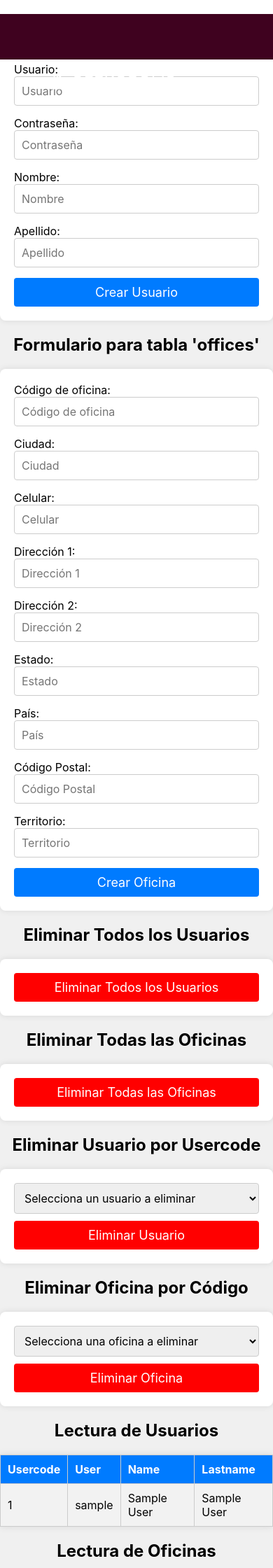
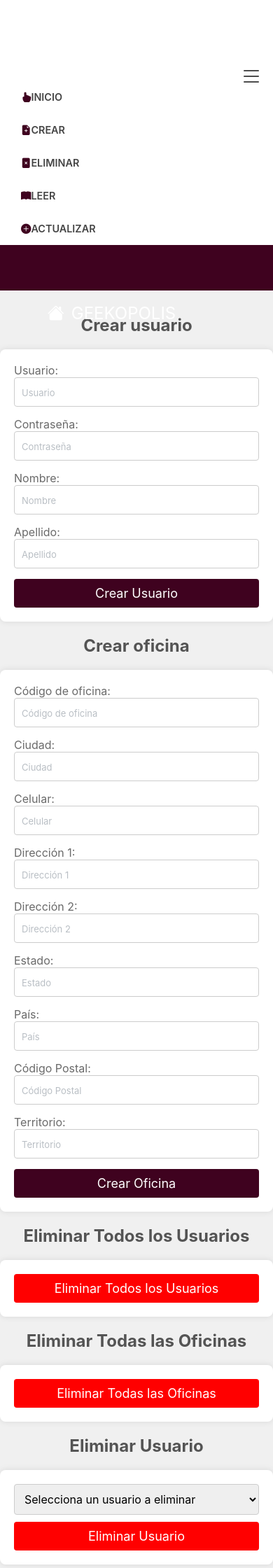
Before and after one commit to Heyissac/store-php, a PHP site: page /crud.php in a window 390 px wide; the page is wider, and only the part inside the window is pictured. Shown: the top 2240 px of that part at 70% size. Run offline with PHP 8.4, Linux system fonts and the light colour scheme; the visitor is signed in with stand-in values (Sample User, id 1); data comes from the database, SQL or seed files in the repository.

Commit message:
CRUD
More bugs fixed

```diff
--- a/cd6/assets/css/crud.css
+++ b/cd6/assets/css/crud.css
@@ -1,8 +1,10 @@
 .body-crud {
+    width: auto;
     font-family: Arial, sans-serif;
     background-color: #f0f0f0;
     margin: 0;
     padding: 0;
+    padding-top: 80px;
 }
 
 .form-header {
@@ -40,7 +42,7 @@
 .submit-button {
     width: 100%;
     padding: 10px;
-    background-color: #007BFF;
+    background-color: #3F021F;
     border: none;
     border-radius: 4px;
     color: #fff;
@@ -49,7 +51,7 @@
 }
 
 .submit-button:hover {
-    background-color: #0056b3;
+    background-color: #B80057;
 }
 /* =============== delete form =============== */
 .form-header {
@@ -96,26 +98,33 @@
     margin-top: 20px;
 }
 
+.data-table-container {
+    text-align: center;
+}
+
 .data-table {
-    width: 100%;
-    border-collapse: collapse;
+    width: 80%; /* Cambia el ancho según tus preferencias */
+    border-collapse: separate;
+    border-spacing: 0;
     margin: 20px auto;
+    border-radius: 10px; /* Agrega bordes redondeados */
+    overflow: hidden; /* Oculta los bordes redondeados fuera del contenedor */
     box-shadow: 0 0 10px rgba(0, 0, 0, 0.1);
 }
 
 .data-table th, .data-table td {
-    border: 1px solid #ccc;
+    border: none;
     padding: 10px;
     text-align: left;
 }
 
 .data-table th {
-    background-color: #007BFF; /* Cambia a tu color de encabezado deseado */
+    background-color: #3F021F;
     color: #fff;
 }
 
 .data-table tr:nth-child(even) {
-    background-color: #f2f2f2; /* Cambia a tu color de fila alternativa deseado */
+    background-color: #f2f2f2;
 }
 /* =============== Update form =============== */
 .update-form {
@@ -139,7 +148,7 @@
 .update-button {
     width: 100%;
     padding: 10px;
-    background-color: #007BFF; /* Cambia a tu color deseado para botones de actualización */
+    background-color: #3F021F; /* Cambia a tu color deseado para botones de actualización */
     border: none;
     border-radius: 4px;
     color: #fff;
@@ -148,5 +157,5 @@
 }
 
 .update-button:hover {
-    background-color: #0056b3; /* Cambia a tu color deseado para el estado de hover */
+    background-color: #B80057; /* Cambia a tu color deseado para el estado de hover */
 }
--- /dev/null
+++ b/cd6/assets/css/crudnav.css
@@ -0,0 +1,521 @@
+/* ===================================== Import Variables ================================== */
+@import url(https://fonts.googleapis.com/css?family=Montserrat:300,400,600,700);
+@import url(https://fonts.googleapis.com/css?family=Arimo:300,400,400italic,700,700italic);
+.bg-primary {
+  background-color: #3F021F !important;
+}
+
+.text-primary {
+  color: #3F021F;
+}
+
+/* ===================================== Basic CSS ==================================== */
+* {
+  margin: 0px;
+  padding: 0px;
+  list-style: none;
+}
+
+img {
+  max-width: 100%;
+}
+
+a {
+  text-decoration: none;
+  outline: none;
+  color: #444;
+}
+
+a:hover {
+  color: #444;
+}
+
+ul {
+  margin-bottom: 0;
+  padding-left: 0;
+}
+
+a:hover,
+a:focus,
+input,
+textarea {
+  text-decoration: none;
+  outline: none;
+}
+
+.center {
+  text-align: center;
+}
+
+.left {
+  text-align: left;
+}
+
+.right {
+  text-align: right;
+}
+
+.cp {
+  cursor: pointer;
+}
+
+html, body {
+  height: 100%;
+  font-family: "Poppins";
+}
+
+p {
+  margin-bottom: 0px;
+  width: 100%;
+}
+
+.no-padding {
+  padding: 0px;
+}
+
+.no-margin {
+  margin: 0px;
+}
+
+.hid {
+  display: none;
+}
+
+.top-mar {
+  margin-top: 15px;
+}
+
+.h-100 {
+  height: 100%;
+}
+
+::placeholder {
+  color: #747f8a !important;
+  font-size: 13px;
+  opacity: 0.5 !important;
+}
+
+.container-fluid {
+  padding: 0px;
+}
+
+h1, h2, h3, h4, h5, h6 {
+  color: #545454;
+}
+
+body {
+  background-color: #f5f8fc !important;
+  -webkit-font-smoothing: antialiased;
+  -moz-osx-font-smoothing: grayscale;
+  text-rendering: optimizeLegibility;
+  color: #6A6A6A;
+  overflow-x: hidden;
+}
+
+.section-title {
+  padding: 30px;
+  margin: 0px;
+  margin-bottom: 20px;
+}
+@media screen and (max-width: 767px) {
+  .section-title {
+    padding: 5px;
+  }
+}
+.section-title h2 {
+  width: 100%;
+  text-align: center;
+  font-weight: 600;
+  margin-bottom: 0px;
+}
+.section-title p {
+  max-width: 850px;
+  text-align: center;
+  float: none;
+  margin: auto;
+  font-size: 0.9rem;
+  margin-top: 6px;
+}
+.section-title span {
+  float: right;
+  font-style: italic;
+}
+
+.inner-title {
+  padding: 20px;
+  padding-left: 0px;
+  margin: 0px;
+  margin-bottom: 10px;
+  padding-bottom: 0px;
+  border-bottom: 1px solid #ccccccc4;
+  display: block;
+  padding-right: 0px;
+}
+.inner-title h2 {
+  width: 100%;
+  text-align: center;
+  font-size: 1rem;
+  font-weight: 600;
+  text-align: left;
+  border-bottom: 1px solid #3F021F;
+  padding-bottom: 10px;
+  margin-bottom: 0px;
+  width: 300px;
+}
+.inner-title p {
+  width: 100%;
+  text-align: center;
+}
+.inner-title .btn {
+  float: right;
+  margin-top: -38px;
+  font-weight: 600;
+  font-size: 0.8rem;
+}
+
+.page-nav {
+  background-size: 100%;
+  padding: 68px;
+  text-align: center;
+  background-color: #eaeaea;
+}
+.page-nav ul {
+  float: none;
+  margin: auto;
+}
+@media screen and (max-width: 992px) {
+  .page-nav {
+    background-size: auto;
+  }
+}
+@media screen and (max-width: 767px) {
+  .page-nav {
+    padding-top: 200px;
+    padding-bottom: 40px;
+  }
+}
+@media screen and (max-width: 356px) {
+  .page-nav {
+    padding-top: 200px;
+    padding-bottom: 40px;
+  }
+}
+.page-nav h2 {
+  font-size: 28px;
+  width: 100%;
+  font-weight: 700;
+  color: #444;
+}
+@media screen and (max-width: 600px) {
+  .page-nav h2 {
+    font-size: 26px;
+  }
+}
+.page-nav ul li {
+  float: left;
+  margin-right: 10px;
+  margin-top: 10px;
+  font-size: 16px;
+  font-size: 0.93rem;
+  font-weight: 600;
+  color: #444;
+}
+.page-nav ul li i {
+  width: 30px;
+  text-align: center;
+  color: #444;
+}
+.page-nav ul li a {
+  color: #444;
+  font-size: 0.93rem;
+  font-weight: 600;
+}
+
+.btn-success {
+  background-color: #51be78;
+  border-color: #51be78;
+}
+.btn-success:hover {
+  background-color: #51be78 !important;
+  border-color: #51be78 !important;
+}
+.btn-success:active {
+  background-color: #51be78 !important;
+  border-color: #51be78 !important;
+}
+.btn-success:focus {
+  background-color: #51be78 !important;
+  border-color: #51be78 !important;
+  box-shadow: none !important;
+}
+
+.btn-primary {
+  background-color: #8119f5;
+  border-color: #8119f5;
+}
+.btn-primary:hover {
+  background-color: #8119f5 !important;
+  border-color: #8119f5 !important;
+}
+.btn-primary:active {
+  background-color: #8119f5 !important;
+  border-color: #8119f5 !important;
+}
+.btn-primary:focus {
+  background-color: #8119f5 !important;
+  border-color: #8119f5 !important;
+  box-shadow: none !important;
+}
+
+.btn-outline-primary {
+  border-color: #3F021F;
+  color: #3F021F;
+}
+.btn-outline-primary:hover {
+  background-color: #3F021F !important;
+  border-color: #3F021F !important;
+}
+.btn-outline-primary:active {
+  background-color: #3F021F !important;
+  border-color: #3F021F !important;
+}
+.btn-outline-primary:focus {
+  background-color: #3F021F !important;
+  border-color: #3F021F !important;
+  box-shadow: none !important;
+}
+
+.form-control:focus {
+  box-shadow: none !important;
+  border: 1px solid #CCC;
+}
+
+.btn-light {
+  background-color: #FFF;
+  color: #3F3F3F;
+}
+
+.collapse.show {
+  display: block !important;
+}
+
+.form-control:focus {
+  box-shadow: none;
+  border: 1px solid #CCC;
+}
+
+.form-control {
+  background-color: #F8F8F8;
+  margin-bottom: 20px;
+}
+.form-control:focus {
+  background-color: #FFF;
+  border-color: #CCC;
+}
+
+.container {
+  max-width: 1170px;
+}
+@media screen and (max-width: 575px) {
+  .container {
+    padding: 10px 15px;
+  }
+}
+
+/* ===================================== Basic CSS ==================================== */
+.dropdown:hover .dropdown-menu {
+  display: block;
+  margin-top: 0;
+}
+
+.fw-md {
+  font-weight: 600;
+}
+
+.fw-sm {
+  font-weight: 500;
+}
+
+.big-padding {
+  padding: 50px;
+}
+@media screen and (max-width: 940px) {
+  .big-padding {
+    padding: 30px 10px;
+  }
+}
+
+.bggray {
+  background-color: #F7F5F4 !important;
+}
+
+.shadow-md {
+  box-shadow: 0 10px 15px -3px rgba(0, 0, 0, 0.07), 0 4px 6px -2px rgba(0, 0, 0, 0.05);
+}
+
+.shadow-xs {
+  box-shadow: 0 8px 6px -6px rgba(0, 0, 0, 0.13);
+}
+
+.truncate-2 {
+  display: -webkit-box !important;
+  -webkit-line-clamp: 2;
+  -webkit-box-orient: vertical;
+  height: 42px;
+  overflow: hidden;
+  line-height: 21px;
+}
+
+.truncate-4 {
+  display: -webkit-box !important;
+  -webkit-line-clamp: 4;
+  -webkit-box-orient: vertical;
+  height: 82px;
+  overflow: hidden;
+  line-height: 21px;
+}
+
+.truncate-6 {
+  display: -webkit-box !important;
+  -webkit-line-clamp: 7;
+  -webkit-box-orient: vertical;
+  height: 130px;
+  overflow: hidden;
+  line-height: 21px;
+}
+
+.rtable {
+  max-width: 500px;
+  float: none;
+  margin: auto;
+}
+.rtable tr td {
+  padding: 5px;
+}
+
+.fs-7 {
+  font-size: 0.95rem;
+}
+
+.fs-8 {
+  font-size: 0.9rem;
+}
+
+.sticky {
+  position: sticky;
+}
+
+.bg-gray {
+  background: rgba(217, 217, 217, 0.25);
+}
+
+.btn-xs {
+  padding: 2px 8px;
+  font-size: 0.875rem;
+  border-radius: 0.2rem;
+}
+.btn-xs i {
+  font-size: 16px;
+}
+
+@media screen and (max-width: 767px) {
+  .bordernosm {
+    border: 0px !important;
+  }
+}
+
+.h400 {
+  height: 400px;
+  overflow: auto;
+}
+
+.sticky-top-90 {
+  position: -webkit-sticky;
+  position: sticky;
+  top: 85px;
+  z-index: 1020;
+}
+
+.fs-9 {
+  font-size: 0.79rem;
+}
+
+.fs-55 {
+  font-size: 1.1rem;
+}
+
+.mt-25 {
+  margin-top: 11px;
+}
+
+.width-fit {
+  width: fit-content;
+}
+
+.text-justify {
+  text-align: justify;
+}
+
+.head {
+  position: fixed;
+  background-color: #fff;
+  padding-top: 60px;
+  width: 260px;
+  height: 100vh;
+  box-shadow: 0 2px 6px 0 rgba(218, 218, 253, 0.65), 0 2px 6px 0 rgba(206, 206, 238, 0.54);
+}
+@media screen and (max-width: 991px) {
+  .head {
+    position: relative;
+    width: auto;
+    height: auto;
+  }
+}
+.head .logo {
+  padding: 15px;
+}
+.head .logo img {
+  max-width: 250px;
+}
+@media screen and (max-width: 991px) {
+  .head .logo {
+    padding: 20px 15px;
+  }
+}
+.head .navcol {
+  padding-top: 15px;
+}
+.head .navcol ul li {
+  padding: 15px 30px;
+  text-transform: uppercase;
+  font-weight: 600;
+  font-size: 0.9rem;
+}
+.head .navbar-toggler {
+  float: right;
+  margin-top: 10px;
+  padding-right: 0px;
+}
+.head .navbar-toggler i {
+  font-size: 2rem;
+}
+
+.main-content {
+  margin-left: 260px;
+}
+@media screen and (max-width: 991px) {
+  .main-content {
+    margin-left: 0px;
+  }
+}
+
+html {
+  scroll-behavior: auto;
+  scroll-behavior: smooth;
+}
+
+.profile-head img {
+  max-width: 270px;
+}
+
+/*# sourceMappingURL=style.css.map */
--- a/cd6/assets/css/navbar.css
+++ b/cd6/assets/css/navbar.css
@@ -28,6 +28,7 @@
     line-height: 65px;
     text-align: center;
     background-color: rgba(63, 2, 31, 1);
+    z-index: 1000;
 }
 
 .nav div.logo{
--- a/cd6/assets/js/script.js
+++ b/cd6/assets/js/script.js
@@ -6,9 +6,6 @@ $( document ).ready(function() {
     }else{
        // $('#menu-jk').scrollToFixed();
     }
-
-
-
 })
 
 $(document).ready(function(){
@@ -23,8 +20,6 @@ $(document).ready(function(){
         autoPlay:true
     });
 });
-
-
 
 $(document).ready(function(){
 
--- a/cd6/crud.php
+++ b/cd6/crud.php
@@ -10,7 +10,7 @@ global $table_office;
 $table_user = "user";
 $table_office = "offices";
 
-// Función para obtener usuarios desde la base de datos
+/* ----- Función para obtener usuarios desde la base de datos ----- */
 function getUsersFromDatabase()
 {
     global $dbconn;
@@ -18,14 +18,14 @@ function getUsersFromDatabase()
     return $query->fetchAll(PDO::FETCH_ASSOC);
 }
 
-// Función para obtener oficinas desde la base de datos
+/* ----- Función para obtener oficinas desde la base de datos ----- */
 function getOfficesFromDatabase()
 {
     global $dbconn;
     $query = $dbconn->query("SELECT officeCode, city FROM offices");
     return $query->fetchAll(PDO::FETCH_ASSOC);
 }
-
+/* ========================= Create ========================= */
 if (isset($_POST['create_user'])) {
     if (isset($_POST['name']) && isset($_POST['lastname']) && isset($_POST['user']) && isset($_POST['password'])) {
         $name = trim($_POST['name']);
@@ -107,8 +107,7 @@ try {
 } catch (PDOException $e) {
     echo "Error al insertar datos de la oficina: " . $e->getMessage();
 }
-
-// Verificar si se ha enviado un parámetro para eliminar todos los usuarios
+/* ========================= Delete ========================= */
 if (isset($_GET['delete_all_users'])) {
     $deleteAllUsers = $dbconn->prepare("DELETE FROM $table_user");
     if ($deleteAllUsers->execute()) {
@@ -136,7 +135,6 @@ if (isset($_GET['delete_all_offices'])) {
     }
 }
 
-// Verificar si se ha enviado un ID para eliminar un usuario
 if (isset($_GET['delete_usercode'])) {
     $deleteUserCode = $_GET['delete_usercode'];
 
@@ -177,15 +175,14 @@ if (isset($_GET['delete_officecode'])) {
         }
     }
 }
-
-// Leer todos los usuarios
+/* ========================= Read ========================= */
 $users = $dbconn->query("SELECT * FROM $table_user")->fetchAll(PDO::FETCH_ASSOC);
 
 // Leer todas las oficinas
 $offices = $dbconn->query("SELECT * FROM $table_office")->fetchAll(PDO::FETCH_ASSOC);
 ?>
 
-<!----------------- HTML SECTION ----------------->
+<!----------------------- HTML SECTION ----------------------->
 <!DOCTYPE html>
 <html>
 
@@ -194,8 +191,32 @@ $offices = $dbconn->query("SELECT * FROM $table_office")->fetchAll(PDO::FETCH_AS
     <link rel="shortcut icon" href="assets/images/icons/crud.png" type="image/x-icon">
     <link rel="stylesheet" href="https://cdn.jsdelivr.net/npm/bootstrap-icons@1.11.1/font/bootstrap-icons.css">
     <link rel="stylesheet" type="text/css" href="assets/css/navbar.css">
+    <link rel="stylesheet" type="text/css" href="assets/css/crudnav.css">
     <link rel="stylesheet" type="text/css" href="assets/css/crud.css">
 </head>
+<header class="head">
+    <div class="logo border-bottom">
+        <!-- <img class="w-100" src="assets/images/geek.png" alt="" /> -->
+        <a class="navbar-toggler d-block d-lg-none" type="button" data-bs-toggle="collapse" data-bs-target="#navbarNav"
+            aria-controls="navbarNav" aria-expanded="false" aria-label="Toggle navigation">
+            <i class="bi bi-list"></i>
+        </a>
+    </div>
+    <div id="navbarNav" class="navcol d-none d-lg-block">
+        <ul>
+            <li><a href="#"><i class="bi bi-hand-index-fill fs-5 me-2" style="color: #3F021F"></i>Inicio</a></li>
+            <li><a href="#create-form"><i class="bi fs-5 bi-file-earmark-plus-fill me-2"
+                        style="color: #3F021F"></i>Crear</a>
+            </li>
+            <li><a href="#delete-form" name="find-table"><i class="bi fs-5 bi-file-x-fill me-2"
+                        style="color: #3F021F"></i>Eliminar</a></li>
+            <li><a href="#read-form" name="detail-order"><i class="bi bi-book-fill me-2"
+                        style="color: #3F021F"></i>Leer</a></li>
+            <li><a href="#update-form" name="detail-product"><i class="bi fs-5 bi-plus-circle-fill me-2"
+                        style="color: #3F021F"></i>Actualizar</a></li>
+        </ul>
+    </div>
+</header>
 
 <body>
     <!------------ Navigation bar ------------>
@@ -230,9 +251,11 @@ $offices = $dbconn->query("SELECT * FROM $table_office")->fetchAll(PDO::FETCH_AS
             </div>
         </div>
     </nav>
-    <!----------------- Crud function ----------------->
+    <!----------------- Crud function for user ----------------->
+    <div class="main-content" name="index-crud">
         <div class="body-crud">
-        <h1 class="form-header">Formulario para tabla 'user'</h1>
+            <section name="create-form" id="create-form">
+                <h1 class="form-header">Crear usuario</h1>
                 <form class="user-form" method="POST">
                     <div class="form-group">
                         <label for="user">Usuario:</label>
@@ -240,7 +263,8 @@ $offices = $dbconn->query("SELECT * FROM $table_office")->fetchAll(PDO::FETCH_AS
                     </div>
                     <div class="form-group">
                         <label for="password">Contraseña:</label>
-                <input type="password" id="password" name="password" class="input-field" placeholder="Contraseña">
+                        <input type="password" id="password" name="password" class="input-field"
+                            placeholder="Contraseña">
                     </div>
                     <div class="form-group">
                         <label for="name">Nombre:</label>
@@ -252,7 +276,8 @@ $offices = $dbconn->query("SELECT * FROM $table_office")->fetchAll(PDO::FETCH_AS
                     </div>
                     <button type="submit" name="create_user" class="submit-button">Crear Usuario</button>
                 </form>
-        <h1 class="form-header">Formulario para tabla 'offices'</h1>
+                <!----------------- Crud function for office ----------------->
+                <h1 class="form-header">Crear oficina</h1>
                 <form class="office-form" method="POST">
                     <div class="form-group">
                         <label for="officeCode">Código de oficina:</label>
@@ -269,11 +294,13 @@ $offices = $dbconn->query("SELECT * FROM $table_office")->fetchAll(PDO::FETCH_AS
                     </div>
                     <div class="form-group">
                         <label for="addressLine1">Dirección 1:</label>
-                <input type="text" id="addressLine1" name="addressLine1" class="input-field" placeholder="Dirección 1">
+                        <input type="text" id="addressLine1" name="addressLine1" class="input-field"
+                            placeholder="Dirección 1">
                     </div>
                     <div class="form-group">
                         <label for="addressLine2">Dirección 2:</label>
-                <input type="text" id="addressLine2" name="addressLine2" class="input-field" placeholder="Dirección 2">
+                        <input type="text" id="addressLine2" name="addressLine2" class="input-field"
+                            placeholder="Dirección 2">
                     </div>
                     <div class="form-group">
                         <label for="state">Estado:</label>
@@ -285,7 +312,8 @@ $offices = $dbconn->query("SELECT * FROM $table_office")->fetchAll(PDO::FETCH_AS
                     </div>
                     <div class="form-group">
                         <label for="postalcode">Código Postal:</label>
-                <input type="text" id="postalcode" name="postalcode" class="input-field" placeholder="Código Postal">
+                        <input type="text" id="postalcode" name="postalcode" class="input-field"
+                            placeholder="Código Postal">
                     </div>
                     <div class="form-group">
                         <label for="territory">Territorio:</label>
@@ -293,18 +321,22 @@ $offices = $dbconn->query("SELECT * FROM $table_office")->fetchAll(PDO::FETCH_AS
                     </div>
                     <button type="submit" name="create_office" class="submit-button">Crear Oficina</button>
                 </form>
+            </section>
             <!------------ Delete user and office ------------>
+            <section name="delete-form" id="delete-form">
                 <h1 class="form-header">Eliminar Todos los Usuarios</h1>
                 <form class="delete-form" method="GET">
-            <button type="submit" name="delete_all_users" class="delete-button">Eliminar Todos los Usuarios</button>
+                    <button type="submit" name="delete_all_users" class="delete-button">Eliminar Todos los
+                        Usuarios</button>
                 </form>
 
                 <h1 class="form-header">Eliminar Todas las Oficinas</h1>
                 <form class="delete-form" method="GET">
-            <button type="submit" name="delete_all_offices" class="delete-button">Eliminar Todas las Oficinas</button>
+                    <button type="submit" name="delete_all_offices" class="delete-button">Eliminar Todas las
+                        Oficinas</button>
                 </form>
 
-        <h1 class="form-header">Eliminar Usuario por Usercode</h1>
+                <h1 class="form-header">Eliminar Usuario</h1>
                 <form class="delete-form" method="GET">
                     <select name="delete_usercode" class="select-field">
                         <option value="">Selecciona un usuario a eliminar</option>
@@ -317,7 +349,7 @@ $offices = $dbconn->query("SELECT * FROM $table_office")->fetchAll(PDO::FETCH_AS
                     <button type="submit" class="delete-button">Eliminar Usuario</button>
                 </form>
 
-        <h1 class="form-header">Eliminar Oficina por Código</h1>
+                <h1 class="form-header">Eliminar Oficina</h1>
                 <form class="delete-form" method="GET">
                     <select name="delete_officecode" class="select-field">
                         <option value="">Selecciona una oficina a eliminar</option>
@@ -329,7 +361,9 @@ $offices = $dbconn->query("SELECT * FROM $table_office")->fetchAll(PDO::FETCH_AS
                     </select>
                     <button type="submit" class="delete-button">Eliminar Oficina</button>
                 </form>
+            </section>
             <!------------ Read user and office ------------>
+            <section name="read-form" id="read-form">
                 <h1 class="table-header">Lectura de Usuarios</h1>
                 <table class="data-table">
                     <tr>
@@ -401,7 +435,9 @@ $offices = $dbconn->query("SELECT * FROM $table_office")->fetchAll(PDO::FETCH_AS
                         </tr>
                     <?php } ?>
                 </table>
+            </section>
             <!------------ Update user and office ------------>
+            <section name="update-form" id="update-form">
                 <h1 class="form-header">Actualizar Usuario</h1>
                 <form class="update-form" method="POST">
                     <select name="usercode" class="select-field">
@@ -439,7 +475,11 @@ $offices = $dbconn->query("SELECT * FROM $table_office")->fetchAll(PDO::FETCH_AS
                     <input type="text" name="territory" class="text-input" placeholder="Nuevo Territorio">
                     <button type="submit" name="update_office" class="update-button">Actualizar Oficina</button>
                 </form>
+            </section>
         </div>
+    </div>
+
+    <!-- <script src="assets/js/navbar.js"></script> -->
 </body>
 
 </html>
--- a/cd6/main_index.php
+++ b/cd6/main_index.php
@@ -197,12 +197,9 @@ if (isset($_GET['close'])) {
 </div>
 <!----------------- JS imports ----------------->
 <script src="assets/js/jquery-3.2.1.min.js"></script>
-<script src="assets/js/popper.min.js"></script>
 <script src="assets/js/bootstrap.bundle.min.js"></script>
-<script src="assets/plugins/scroll-fixed/jquery-scrolltofixed-min.js"></script>
-<script src="assets/plugins/testimonial/js/owl.carousel.min.js"></script>
 <script src="assets/js/script.js"></script>
-
+<body>
 </body>
 
 </html>
```
Also changed, not shown: cd6/assets/js/crud.js (deleted, +0 -23 lines), cd6/assets/js/navbar.js (deleted, +0 -33 lines), cd6/form.php (+2 -6 lines). Lines whose indentation alone changed are shown as unchanged.
